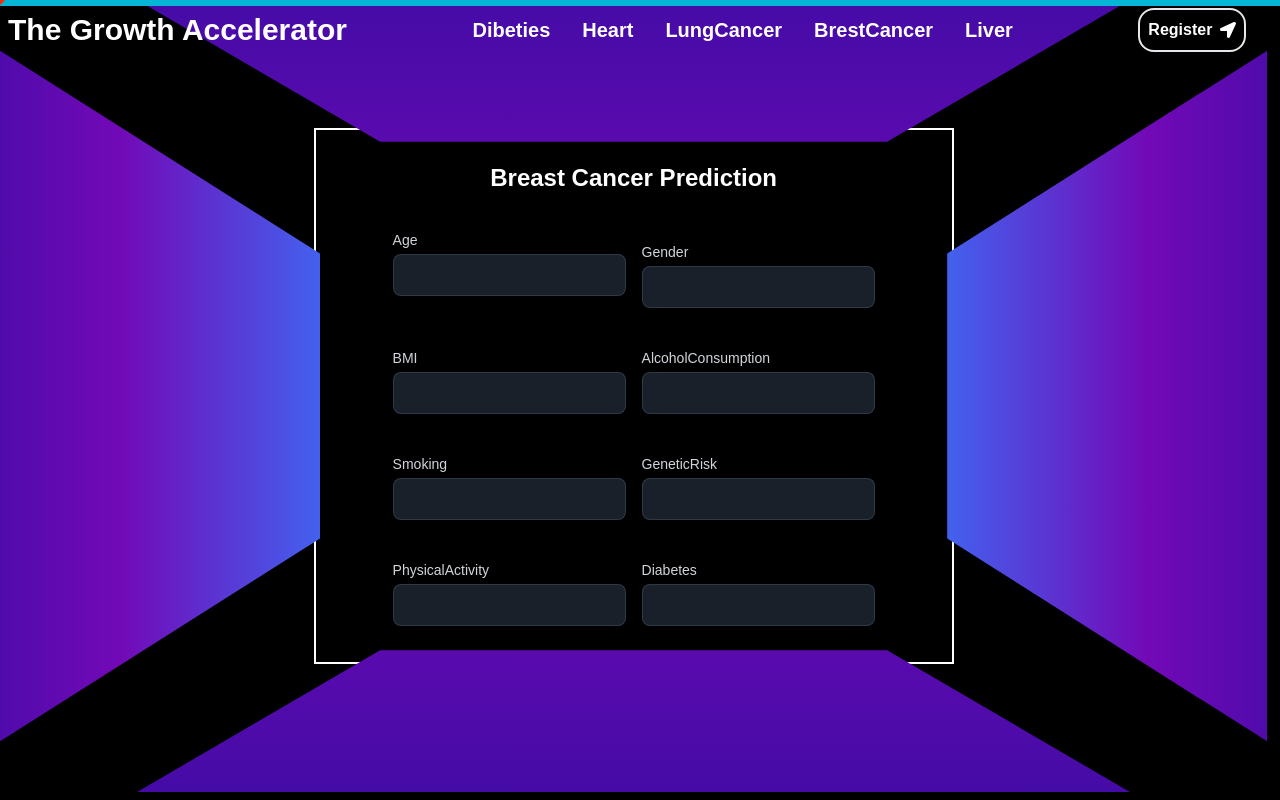
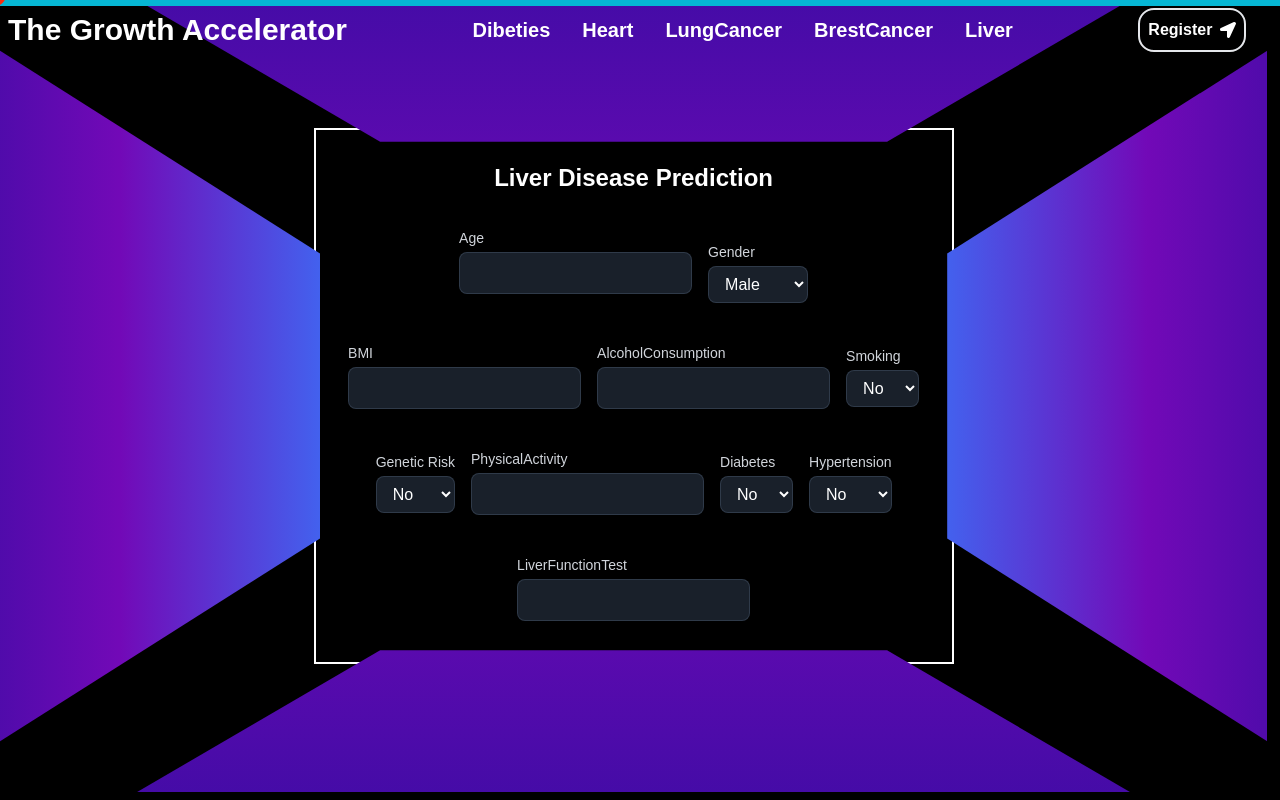
Before and after one commit to AryanMadkar/Health-aap, a React (Vite) app in the folder client2/: page /liver in a window 1280 px wide. Built offline with nearby package versions, Linux system fonts and the light colour scheme.

Commit message:
liver done and the project version 1 is complete

```diff
--- a/client2/src/components/Liver.jsx
+++ b/client2/src/components/Liver.jsx
@@ -2,31 +2,32 @@ import React, { useEffect, useRef, useState } from "react";
 import axios from "axios";
 import { motion, AnimatePresence } from "framer-motion";
 
-
 const Liver = () => {
   const [formData, setFormData] = useState({
     Age: "",
-    Gender: "",
+    Gender: "1", // Default Male
     BMI: "",
     AlcoholConsumption: "",
-    Smoking: "",
-    GeneticRisk: "",
+    Smoking: "0", // Default No
+    GeneticRisk: "0", // Default No
     PhysicalActivity: "",
-    Diabetes: "",
-    Hypertension: "",
+    Diabetes: "0", // Default No
+    Hypertension: "0", // Default No
     LiverFunctionTest: "",
   });
+
   const [loading, setLoading] = useState(false);
   const [showResults, setShowResults] = useState(false);
   const [count, setCount] = useState(1);
-  const intervalRef = useRef(null); // Ref for interval
+  const [result, setResult] = useState("")
+  const intervalRef = useRef(null);
 
-  // Handle cleanup on unmount
   useEffect(() => {
     return () => {
       if (intervalRef.current) clearInterval(intervalRef.current);
     };
   }, []);
+
   useEffect(() => {
     if (count === 100 && loading) {
       setLoading(false);
@@ -35,7 +36,20 @@ const Liver = () => {
   }, [count, loading]);
 
   const handleChange = (e) => {
-    setFormData({ ...formData, [e.target.name]: e.target.value });
+    const { name, value } = e.target;
+
+    // Convert necessary fields to numbers
+    const updatedValue = [
+      "Gender",
+      "Smoking",
+      "GeneticRisk",
+      "Diabetes",
+      "Hypertension",
+    ].includes(name)
+      ? parseInt(value, 10)
+      : value;
+
+    setFormData({ ...formData, [name]: updatedValue });
   };
 
   const handleSubmit = async (e) => {
@@ -44,12 +58,20 @@ const Liver = () => {
     setCount(0);
 
     try {
-      // const response = await axios.post(
-      //   "http://localhost:3000/health/v1/brestcancer",
-      //   formData
-      // );
+      const response = await axios.post(
+        "http://localhost:3000/health/v1/liver",
+        formData,
+        {
+          headers: {
+            "Content-Type": "application/json",
+          },
+          //
+          withCredentials: true,
+        }
+      );
+      console.log(response.data); // Check values in console before API call
+      setResult(response.data.result);
 
-      console.log(formData);
       intervalRef.current = setInterval(() => {
         setCount((prev) => {
           if (prev >= 100) {
@@ -58,10 +80,10 @@ const Liver = () => {
           }
           return prev + 1;
         });
-      }, 400)
+      }, 200);
     } catch (error) {
       console.error(error);
-      setLoading(false); // Ensure loading is reset even on failure
+      setLoading(false);
     }
   };
 
@@ -84,28 +106,163 @@ const Liver = () => {
             className="h-[67vh] p-[2rem] w-[50vw] overflow-auto border-2 border-white flex flex-wrap flex-row items-start justify-center"
           >
             <h2 className="text-2xl font-bold text-white mb-6 text-center">
-                  Breast Cancer Prediction
+              Liver Disease Prediction
             </h2>
             <form
               onSubmit={handleSubmit}
               className="space-y-6 items-center justify-center gap-4 flex flex-row flex-wrap"
             >
-                  {Object.entries(formData).map(([key, value]) => (
-                    <div key={key}>
-                      <label className="flex flex-row text-sm font-medium text-gray-300 capitalize">
-                        {key.replace(/_/g, " ")}
+              {/* Age Input */}
+              <div>
+                <label className="flex flex-row text-sm font-medium text-gray-300">
+                  Age
                 </label>
                 <input
                   type="number"
-                        name={key}
-                        value={value}
+                  name="Age"
+                  value={formData.Age}
                   onChange={handleChange}
-                        className="mt-1 block w-full rounded-lg bg-slate-700/50 border border-slate-600/50 text-white py-2 px-3 focus:ring-2 focus:ring-cyan-400 focus:border-transparent"
+                  className="mt-1 block w-full rounded-lg bg-slate-700/50 border border-slate-600/50 text-white py-2 px-3"
                   required
                 />
               </div>
-                  ))}
 
+              {/* Gender Select */}
+              <div>
+                <label className="flex flex-row text-sm font-medium text-gray-300">
+                  Gender
+                </label>
+                <select
+                  name="Gender"
+                  value={formData.Gender}
+                  onChange={handleChange}
+                  className="mt-1 block w-full rounded-lg bg-slate-700/50 border border-slate-600/50 text-white py-2 px-3"
+                >
+                  <option value="1">Male</option>
+                  <option value="0">Female</option>
+                </select>
+              </div>
+
+              {/* BMI Input */}
+              <div>
+                <label className="flex flex-row text-sm font-medium text-gray-300">
+                  BMI
+                </label>
+                <input
+                  type="number"
+                  name="BMI"
+                  value={formData.BMI}
+                  onChange={handleChange}
+                  className="mt-1 block w-full rounded-lg bg-slate-700/50 border border-slate-600/50 text-white py-2 px-3"
+                  required
+                />
+              </div>
+              <div>
+                <label className="flex flex-row text-sm font-medium text-gray-300">
+                  AlcoholConsumption
+                </label>
+                <input
+                  type="number"
+                  name="AlcoholConsumption"
+                  value={formData.AlcoholConsumption}
+                  onChange={handleChange}
+                  className="mt-1 block w-full rounded-lg bg-slate-700/50 border border-slate-600/50 text-white py-2 px-3"
+                  required
+                />
+              </div>
+
+              {/* Smoking Select */}
+              <div>
+                <label className="flex flex-row text-sm font-medium text-gray-300">
+                  Smoking
+                </label>
+                <select
+                  name="Smoking"
+                  value={formData.Smoking}
+                  onChange={handleChange}
+                  className="mt-1 block w-full rounded-lg bg-slate-700/50 border border-slate-600/50 text-white py-2 px-3"
+                >
+                  <option value="1">Yes</option>
+                  <option value="0">No</option>
+                </select>
+              </div>
+
+              {/* Genetic Risk Select */}
+              <div>
+                <label className="flex flex-row text-sm font-medium text-gray-300">
+                  Genetic Risk
+                </label>
+                <select
+                  name="GeneticRisk"
+                  value={formData.GeneticRisk}
+                  onChange={handleChange}
+                  className="mt-1 block w-full rounded-lg bg-slate-700/50 border border-slate-600/50 text-white py-2 px-3"
+                >
+                  <option value="1">Yes</option>
+                  <option value="0">No</option>
+                </select>
+              </div>
+              <div>
+                <label className="flex flex-row text-sm font-medium text-gray-300">
+                  PhysicalActivity{" "}
+                </label>
+                <input
+                  type="number"
+                  name="PhysicalActivity"
+                  value={formData.PhysicalActivity}
+                  onChange={handleChange}
+                  className="mt-1 block w-full rounded-lg bg-slate-700/50 border border-slate-600/50 text-white py-2 px-3"
+                  required
+                />
+              </div>
+
+              {/* Diabetes Select */}
+              <div>
+                <label className="flex flex-row text-sm font-medium text-gray-300">
+                  Diabetes
+                </label>
+                <select
+                  name="Diabetes"
+                  value={formData.Diabetes}
+                  onChange={handleChange}
+                  className="mt-1 block w-full rounded-lg bg-slate-700/50 border border-slate-600/50 text-white py-2 px-3"
+                >
+                  <option value="1">Yes</option>
+                  <option value="0">No</option>
+                </select>
+              </div>
+
+              {/* Hypertension Select */}
+              <div>
+                <label className="flex flex-row text-sm font-medium text-gray-300">
+                  Hypertension
+                </label>
+                <select
+                  name="Hypertension"
+                  value={formData.Hypertension}
+                  onChange={handleChange}
+                  className="mt-1 block w-full rounded-lg bg-slate-700/50 border border-slate-600/50 text-white py-2 px-3"
+                >
+                  <option value="1">Yes</option>
+                  <option value="0">No</option>
+                </select>
+              </div>
+               <div>
+                <label className="flex flex-row text-sm font-medium text-gray-300">
+                  LiverFunctionTest{" "}
+                </label>
+                <input
+                  type="number"
+                  name="LiverFunctionTest"
+                  value={formData.LiverFunctionTest}
+                  onChange={handleChange}
+                  className="mt-1 block w-full rounded-lg bg-slate-700/50 border border-slate-600/50 text-white py-2 px-3"
+                  required
+                />
+              </div>
+
+
+              {/* Submit Button */}
               <motion.button
                 whileHover={!loading ? { scale: 1.05 } : {}}
                 whileTap={!loading ? { scale: 0.95 } : {}}
@@ -113,21 +270,12 @@ const Liver = () => {
                 className="w-[40vw] mb-5 bg-cyan-500/90 hover:bg-cyan-400 text-white font-semibold py-2 px-4 rounded-lg transition-colors"
                 disabled={loading}
               >
-                    {loading ? (
-                      <motion.div
-                        animate={{ rotate: 360 }}
-                        transition={{ duration: 1, repeat: Infinity }}
-                        className="h-5 w-5 border-2 border-white/50 border-t-transparent rounded-full mx-auto"
-                      />
-                    ) : (
-                      "Predict"
-                    )}
+                {loading ? "Loading..." : "Predict"}
               </motion.button>
             </form>
           </motion.div>
         </AnimatePresence>
-          ) : (
-            <AnimatePresence>
+      ) :  <AnimatePresence>
                 <motion.div
                   initial={{ opacity: 0, scale: 0.9 }}
                   animate={{ opacity: 1, scale: 1 }}
@@ -137,7 +285,7 @@ const Liver = () => {
                     Prediction Result
                   </h3>
                   <p className="text-gray-200 mb-6">
-                  Breast Cancer prediction result here...
+                    {result?.prediction}
                   </p>
                   <button
                     onClick={() => setShowResults(false)}
@@ -146,10 +294,7 @@ const Liver = () => {
                     Test Again
                   </button>
                 </motion.div>
-            </AnimatePresence>
-          )}
-
-          {/* Background Design Elements */}
+              </AnimatePresence>}
       <div
         className="h-[99vh] absolute left-[-5rem] w-[25rem] bg-gradient-to-r from-[#3a0ca3] via-[#7209b7] to-[#4361ee] shadow-xl"
         style={{ clipPath: "polygon(0 0, 100% 32%, 100% 68%, 0 100%)" }}
```
Lines whose indentation alone changed are shown as unchanged.
